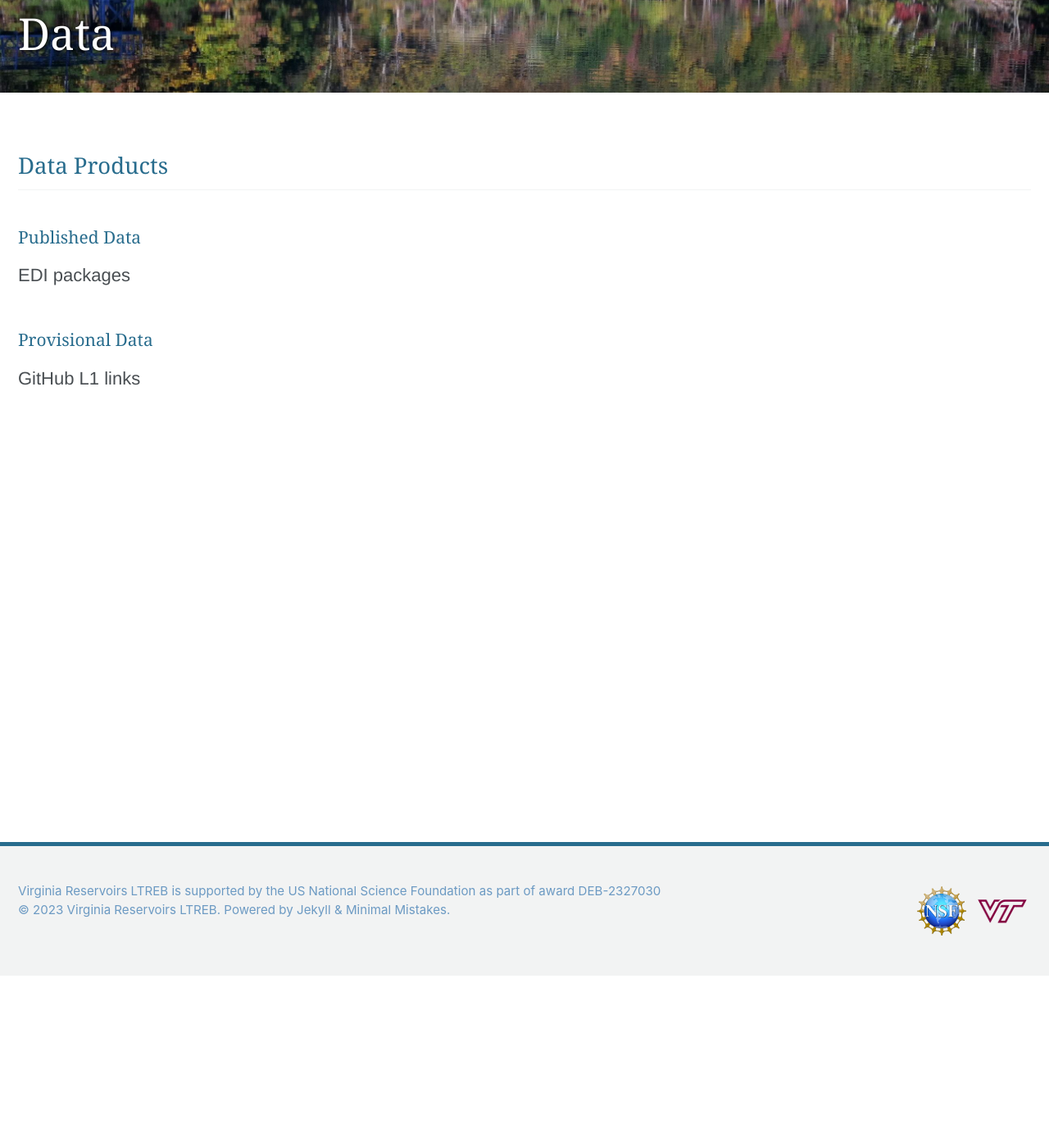
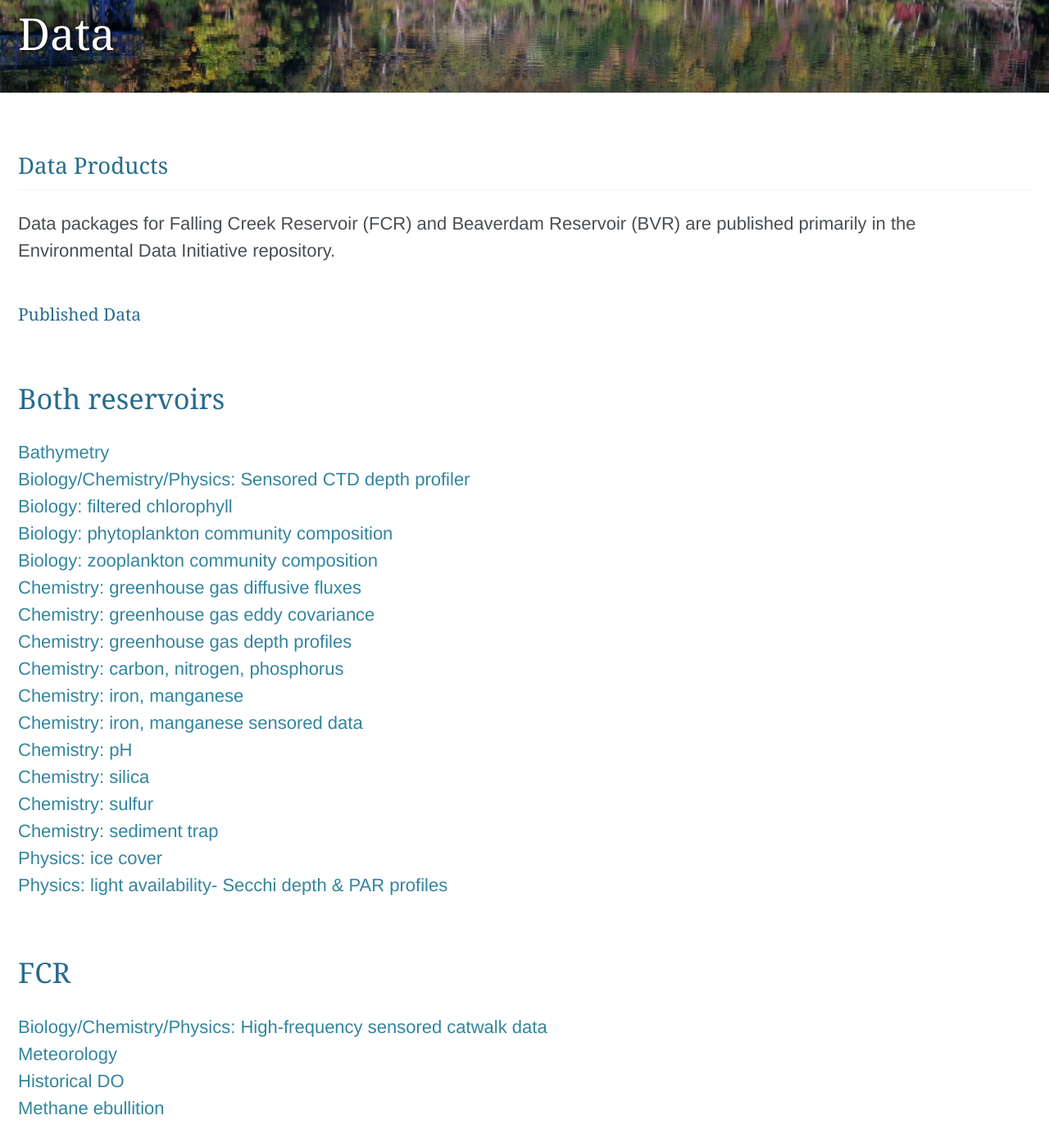
Before and after one commit to LTREB-reservoirs/LTREB-reservoirs.github.io, a Jekyll site: the page built from _pages/data.md, in a window 1280 px wide and 1400 px high, scrolled down 210 px. Shown: the whole window at 82% size. Built offline with Jekyll 4.4.1, drawn with Linux system fonts in a browser that asks for light colours; cached includes are drawn as plain includes; nearby versions of some CDN libraries; some of the changed text lies outside the part shown.

Commit message:
adding in all of the EDI packages

```diff
--- a/_pages/data.md
+++ b/_pages/data.md
@@ -7,11 +7,48 @@ header:
 ---
 
 ## Data Products
+Data packages for Falling Creek Reservoir (FCR) and Beaverdam Reservoir (BVR) are published primarily in the Environmental Data Initiative repository.
 
 ### Published Data
+# Both reservoirs
+[Bathymetry](https://portal.edirepository.org/nis/mapbrowse?packageid=edi.1254.1)<br />
+[Biology/Chemistry/Physics: Sensored CTD depth profiler](https://portal.edirepository.org/nis/mapbrowse?packageid=edi.200.13)<br />
+[Biology: filtered chlorophyll](https://portal.edirepository.org/nis/mapbrowse?packageid=edi.555.3)<br />
+[Biology: phytoplankton community composition](https://portal.edirepository.org/nis/mapbrowse?packageid=edi.272.7)<br />
+[Biology: zooplankton community composition](https://portal.edirepository.org/nis/mapbrowse?packageid=edi.197.2)<br />
+[Chemistry: greenhouse gas diffusive fluxes](https://portal.edirepository.org/nis/mapbrowse?packageid=edi.1082.2)<br />
+[Chemistry: greenhouse gas eddy covariance](https://portal.edirepository.org/nis/mapbrowse?packageid=edi.1061.2)<br />
+[Chemistry: greenhouse gas depth profiles](https://portal.edirepository.org/nis/mapbrowse?packageid=edi.551.7)<br />
+[Chemistry: carbon, nitrogen, phosphorus](https://portal.edirepository.org/nis/mapbrowse?packageid=edi.199.11)<br />
+[Chemistry: iron, manganese](https://portal.edirepository.org/nis/mapbrowse?packageid=edi.455.7)<br />
+[Chemistry: iron, manganese sensored data](https://portal.edirepository.org/nis/mapbrowse?packageid=edi.1360.1)<br />
+[Chemistry: pH](https://portal.edirepository.org/nis/mapbrowse?packageid=edi.198.11)<br />
+[Chemistry: silica](https://portal.edirepository.org/nis/mapbrowse?packageid=edi.542.1)<br />
+[Chemistry: sulfur](https://portal.edirepository.org/nis/mapbrowse?packageid=edi.607.0)<br />
+[Chemistry: sediment trap](https://portal.edirepository.org/nis/mapbrowse?packageid=edi.1474.1)<br />
+[Physics: ice cover](https://portal.edirepository.org/nis/mapbrowse?packageid=edi.456.4)<br />
+[Physics: light availability- Secchi depth & PAR profiles](https://portal.edirepository.org/nis/mapbrowse?packageid=edi.198.11)<br />
 
-EDI packages
+# FCR
+[Biology/Chemistry/Physics: High-frequency sensored catwalk data](https://portal.edirepository.org/nis/mapbrowse?packageid=edi.271.7)<br />
+[Meteorology](https://portal.edirepository.org/nis/mapbrowse?packageid=edi.389.7)<br />
+[Historical DO](https://portal.edirepository.org/nis/mapbrowse?packageid=edi.1357.1)<br />
+[Methane ebullition](https://portal.edirepository.org/nis/mapbrowse?packageid=edi.440.2)<br />
 
+# BVR
+[Biology/Chemistry/Physics: High-frequency sensored platform data](https://portal.edirepository.org/nis/mapbrowse?packageid=edi.725.3)<br />
+[Biology: Chaoborus spp. zooplankton](https://portal.edirepository.org/nis/mapbrowse?packageid=edi.828.1)<br />
+
+# Tunnel Branch
+
+[Manually-collected discharge](https://portal.edirepository.org/nis/mapbrowse?packageid=edi.454.6)<br />
+[Sensored discharge](https://portal.edirepository.org/nis/mapbrowse?packageid=edi.202.10)<br />
+[Organic carbon loads](https://portal.edirepository.org/nis/mapbrowse?packageid=edi.127.1)<br />
+
+# Ancillary
+[Model configurations for GLM-AED](https://portal.edirepository.org/nis/mapbrowse?packageid=edi.1127.1)<br />
+[Sediment core data](https://portal.edirepository.org/nis/mapbrowse?packageid=edi.1299.1)<br />
+[EEMs](https://portal.edirepository.org/nis/mapbrowse?packageid=edi.841.1)<br />
 
 ### Provisional Data
 
```
